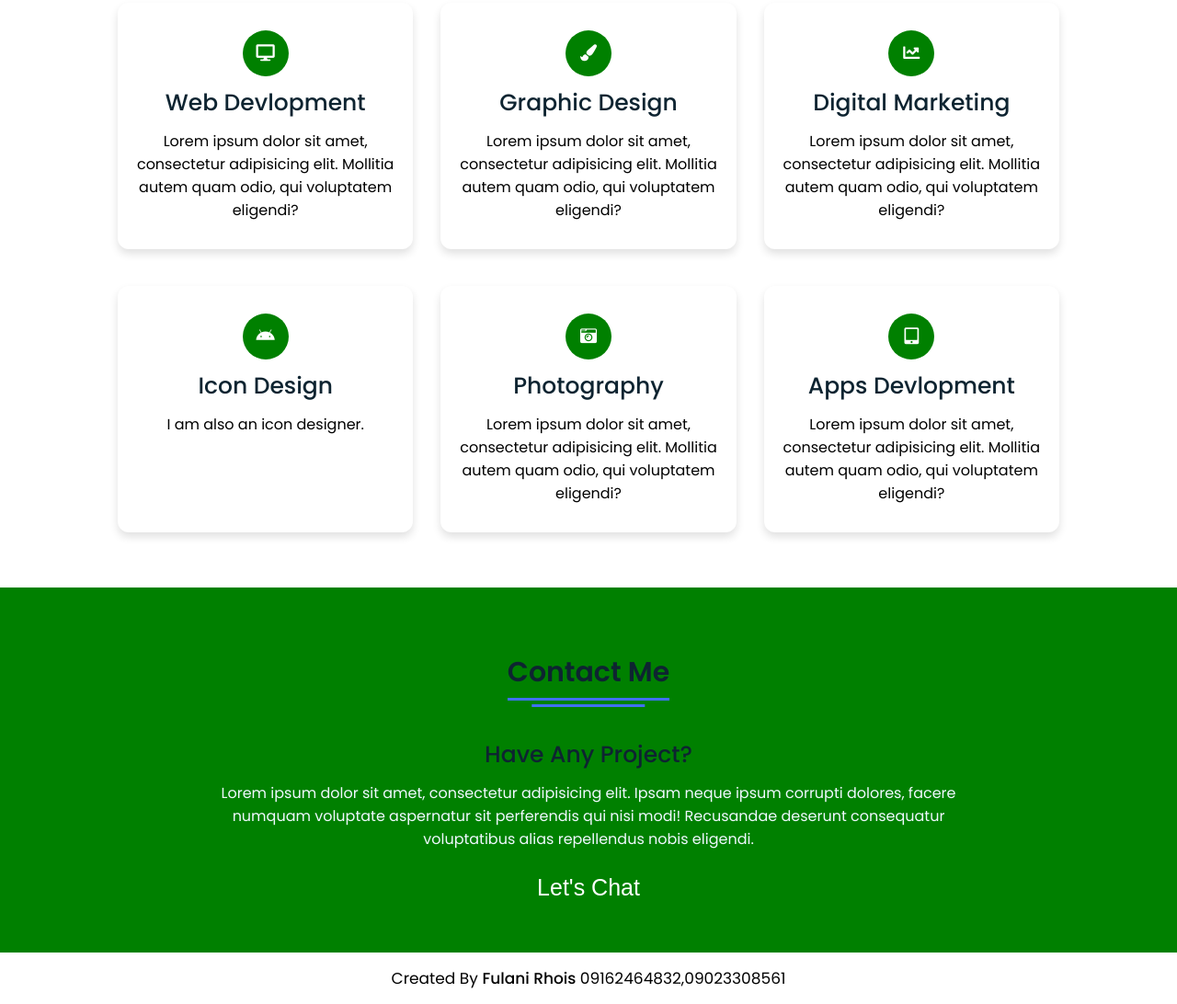
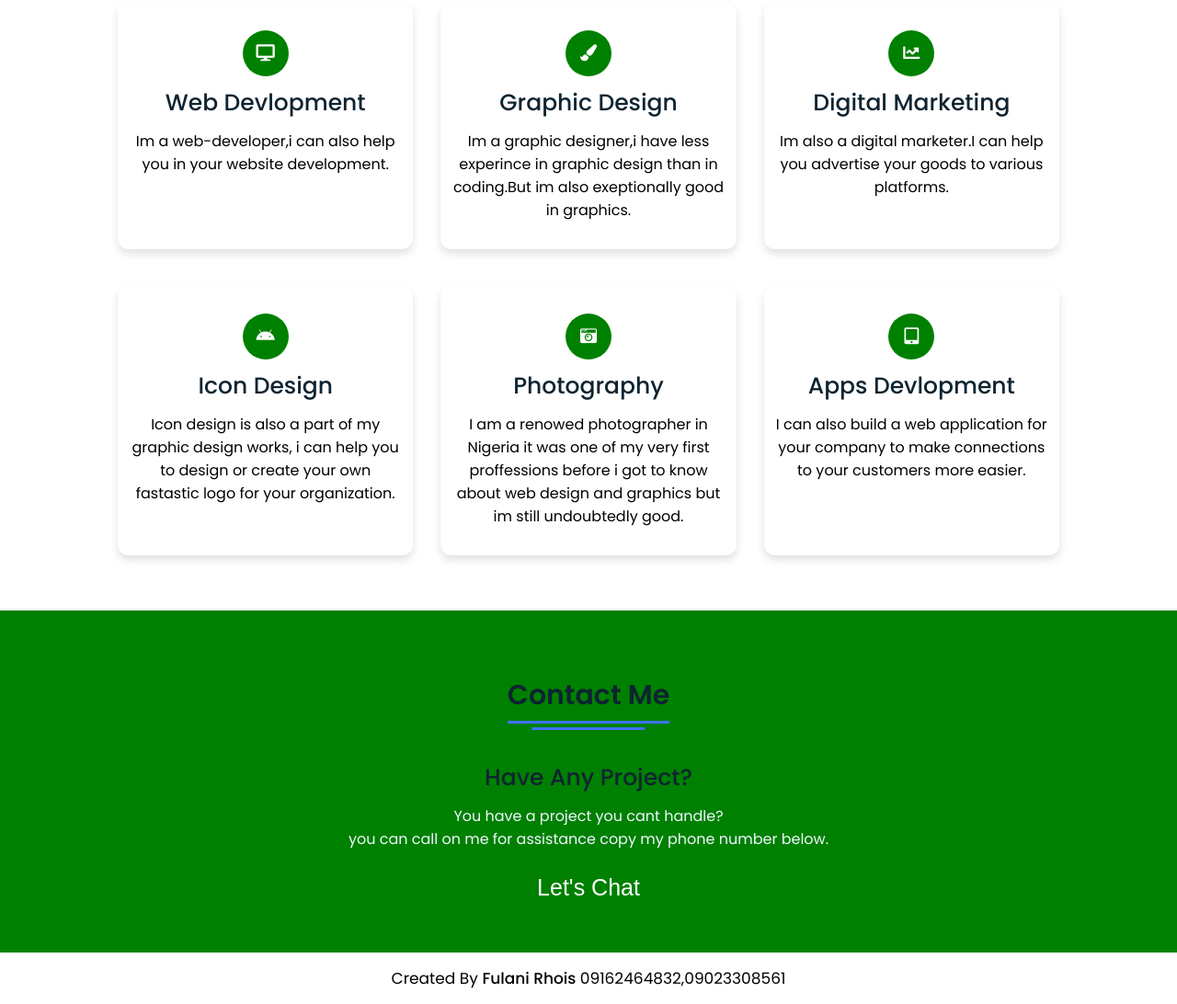
Before and after one commit to fulanirhois/my-portfolio, a plain HTML site: page index.html in a window 1280 px wide. Shown: the part 2243-3335 px from the top of the page at 92% size. Drawn offline with Linux system fonts and the light colour scheme; files whose address does not match are found by name.

Commit message:
Update index.html

```diff
--- a/index.html
+++ b/index.html
@@ -1,5 +1,5 @@
 <!DOCTYPE html>
-<!-- Website - www.codingnepalweb.com -->
+
 <html lang="en" dir="ltr">
   <head>
     <meta charset="UTF-8" />
@@ -563,7 +563,7 @@ footer .text span a:hover{
           <div class="text-four">From Nigeria</div>
         </div>
         <div class="button">
-          <button>Hire Me</button>
+          <button action="fulanirhois7@gmail.com">Hire Me</button>
         </div>
       </div>
     </section>
@@ -579,8 +579,7 @@ footer .text span a:hover{
           <div class="right">
             <div class="topic">Designing Is My Passion</div>
             <p>
-              Lorem ipsum dolor sit amet, consectetur adipisicing elit. Deserunt, porro veritatis pariatur, nobis voluptatem ipsum repellat nemo quisquam error reprehenderit recusandae odio vel, suscipit. Voluptas mollitia accusantium quaerat aspernatur labore dolorum placeat ipsa sint nam perspiciatis eos consectetur veritatis debitis, quis aliquam unde sed maiores sit! Hic molestiae optio iste
-              iure earum amet nostrum quaerat facere quae veniam maiores harum iusto aperiam vel inventore illo voluptatibus voluptates quo impedit voluptatum error vitae, omnis praesentium? Aperiam nulla non, nesciunt fuga rem perferendis alias et, temporibus, distinctio culpa unde a laborum libero ducimus. Facilis veniam sit praesentium, voluptatibus sint maxime iusto eaque.
+                        I love to design,my first design was when i was in my early teens i was obsessed with designs like those on poster,logos, and some designs of websites.I eventually ended up being a software designer and fell in love with web-design more than any other thing.It got to a stage where i had to learn more about web-design because of its wideness.
             </p>
 
 
@@ -598,7 +597,8 @@ footer .text span a:hover{
         <div class="skills-details">
           <div class="text">
             <div class="topic">Skills Reflects Our Knowledge</div>
-            <p>Lorem ipsum dolor sit amet, consectetur adipisicing elit. Minus natus tenetur tempora? Quasi, rem quas omnis. Porro rem aspernatur reiciendis ut praesentium minima ad, quos, officia! Illo libero, et, distinctio repellat sed nesciunt est modi quaerat placeat. Quod molestiae, alias?</p>
+                    <p> Yeah, our skills reflect our knowledge you can easily judge and rate from this portfolio.Although im young but have a lot of experience in coding.  </p>
+
             <div class="experience">
               <div class="num">3</div>
               <div class="exp">
@@ -639,42 +639,42 @@ footer .text span a:hover{
               <i class="fas fa-desktop"></i>
             </div>
             <div class="topic">Web Devlopment</div>
-            <p>Lorem ipsum dolor sit amet, consectetur adipisicing elit. Mollitia autem quam odio, qui voluptatem eligendi?</p>
+            <p>Im a web-developer,i can also help you in your website development.</p>
           </div>
           <div class="box">
             <div class="icon">
               <i class="fas fa-paint-brush"></i>
             </div>
             <div class="topic">Graphic Design</div>
-            <p>Lorem ipsum dolor sit amet, consectetur adipisicing elit. Mollitia autem quam odio, qui voluptatem eligendi?</p>
+            <p>Im a graphic designer,i have less experince in graphic design than in coding.But im also exeptionally good in graphics.</p>
           </div>
           <div class="box">
             <div class="icon">
               <i class="fas fa-chart-line"></i>
             </div>
             <div class="topic">Digital Marketing</div>
-            <p>Lorem ipsum dolor sit amet, consectetur adipisicing elit. Mollitia autem quam odio, qui voluptatem eligendi?</p>
+            <p>Im also a digital marketer.I can help you advertise your goods to various platforms.</p>
           </div>
           <div class="box">
             <div class="icon">
               <i class="fab fa-android"></i>
             </div>
             <div class="topic">Icon Design</div>
-            <p>I am also an icon designer.</p>
+            <p>Icon design is also a part of my graphic design works, i can help you to design or create your own fastastic logo for your organization.</p>
           </div>
           <div class="box">
             <div class="icon">
               <i class="fas fa-camera-retro"></i>
             </div>
             <div class="topic">Photography</div>
-            <p>Lorem ipsum dolor sit amet, consectetur adipisicing elit. Mollitia autem quam odio, qui voluptatem eligendi?</p>
+            <p>I am a renowed photographer in Nigeria it was one of my very first proffessions before i got to know about web design and graphics but im still undoubtedly good.</p>
           </div>
           <div class="box">
             <div class="icon">
               <i class="fas fa-tablet-alt"></i>
             </div>
             <div class="topic">Apps Devlopment</div>
-            <p>Lorem ipsum dolor sit amet, consectetur adipisicing elit. Mollitia autem quam odio, qui voluptatem eligendi?</p>
+            <p>I can also build a web application for your company to make connections to your customers more easier.</p>
           </div>
         </div>
       </div>
@@ -686,7 +686,8 @@ footer .text span a:hover{
         <div class="title"><span>Contact Me</span></div>
         <div class="text">
           <div class="topic">Have Any Project?</div>
-          <p>Lorem ipsum dolor sit amet, consectetur adipisicing elit. Ipsam neque ipsum corrupti dolores, facere numquam voluptate aspernatur sit perferendis qui nisi modi! Recusandae deserunt consequatur voluptatibus alias repellendus nobis eligendi.</p>
+          <p>You have a project you cant handle? <br>
+          you can call on me for assistance copy my phone number below.</p>
           <div class="button">
             <button>Let's Chat</button>
           </div>
```
